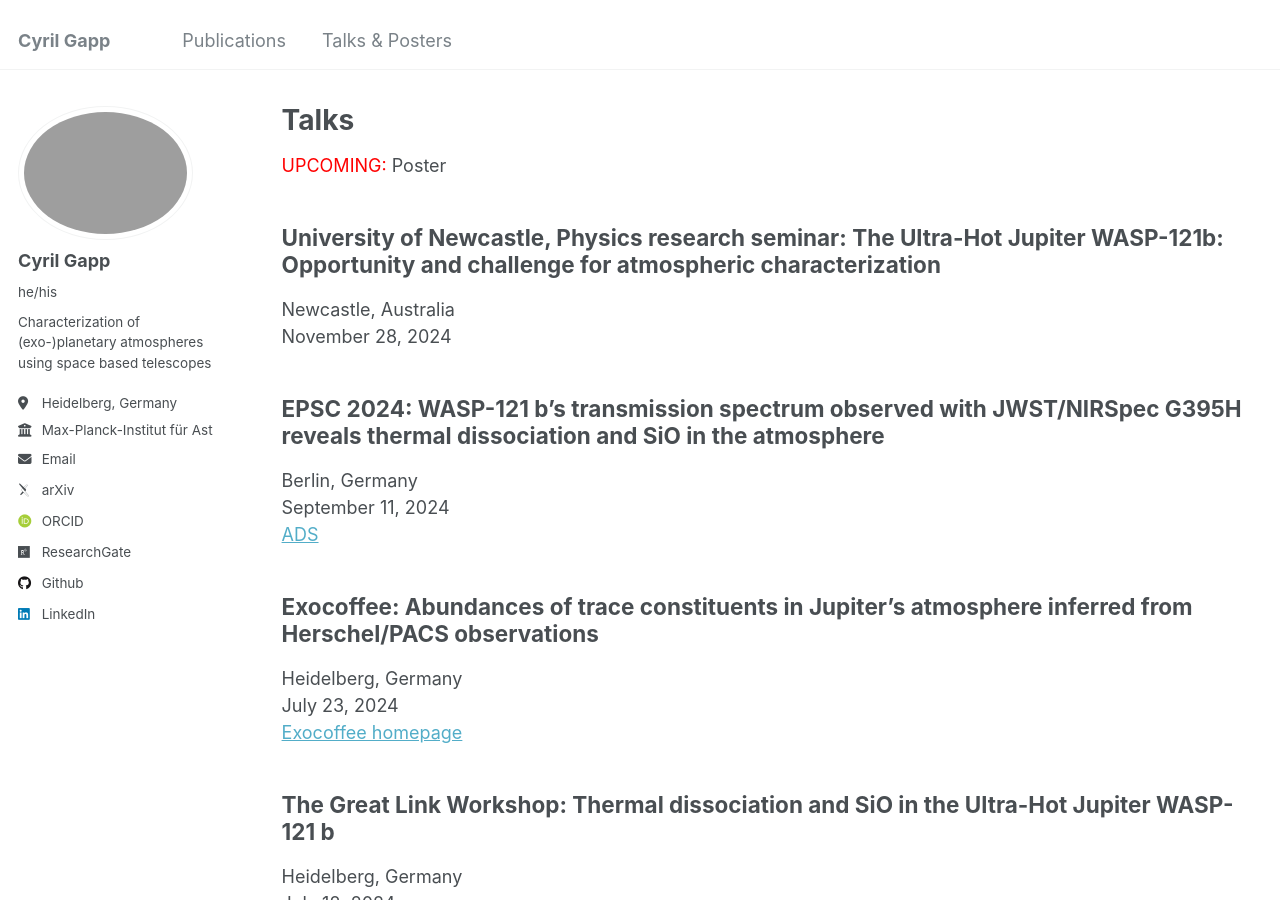
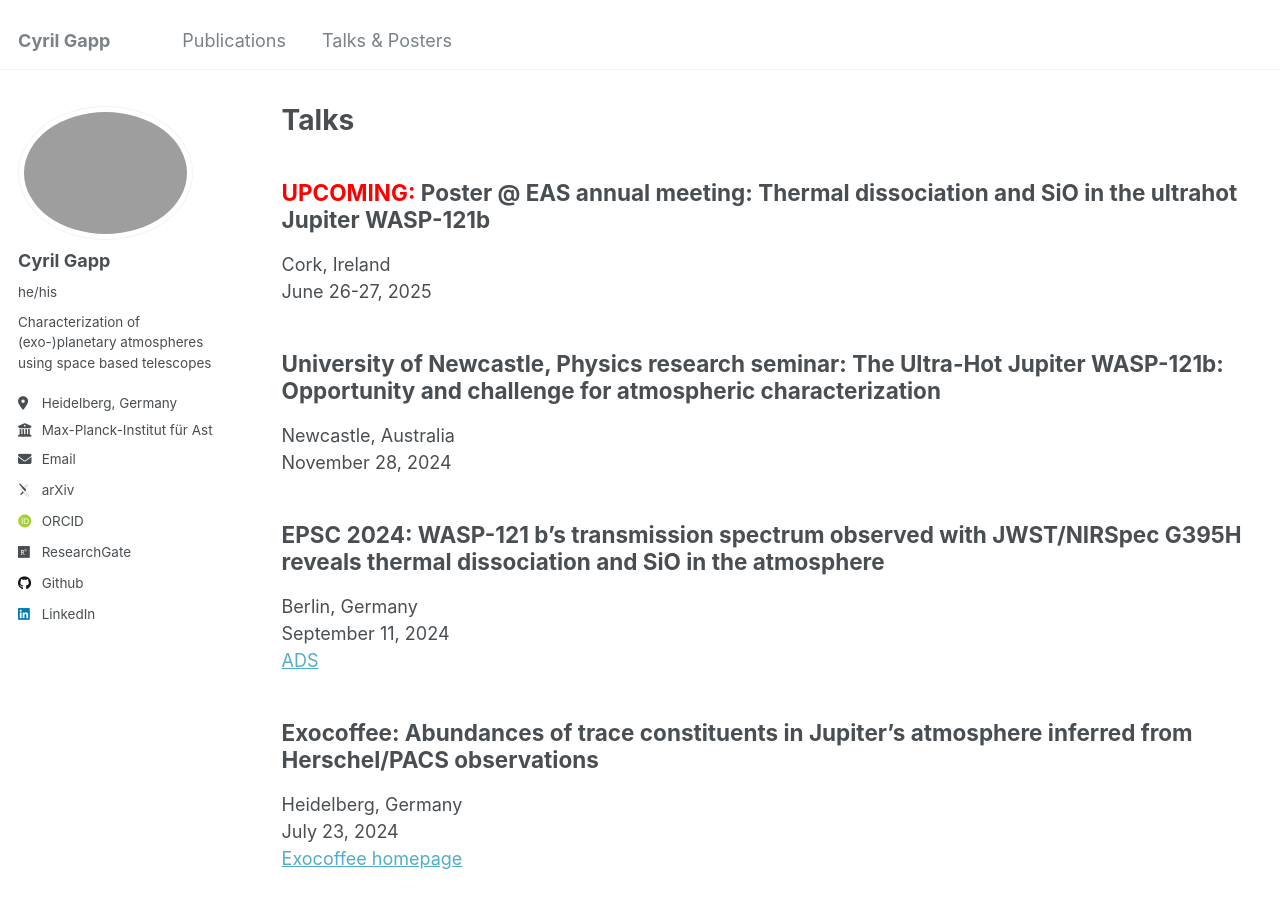
Before and after one commit to gapp-c/gapp-c.github.io, a Jekyll site: the page built from _pages/talks.md, in a window 1280 px wide and 900 px high. Built offline with Jekyll 4.4.1, drawn with Linux system fonts in a browser that asks for light colours; some web fonts are replaced.

Commit message:
wasp121 update

```diff
--- a/_pages/talks.md
+++ b/_pages/talks.md
@@ -5,7 +5,10 @@ permalink: /talks/
 author_profile: true
 ---
 
-<span style="color:red">UPCOMING:</span> Poster
+<span style="color:red">UPCOMING:</span> Poster @ EAS annual meeting: Thermal dissociation and SiO in the ultrahot Jupiter WASP-121b
+----------------------------------------------------------------------------
+Cork, Ireland
+June 26-27, 2025
 
 University of Newcastle, Physics research seminar: The Ultra-Hot Jupiter WASP-121b: Opportunity and challenge for atmospheric characterization
 ----------------------------------------------------------------------------
```
